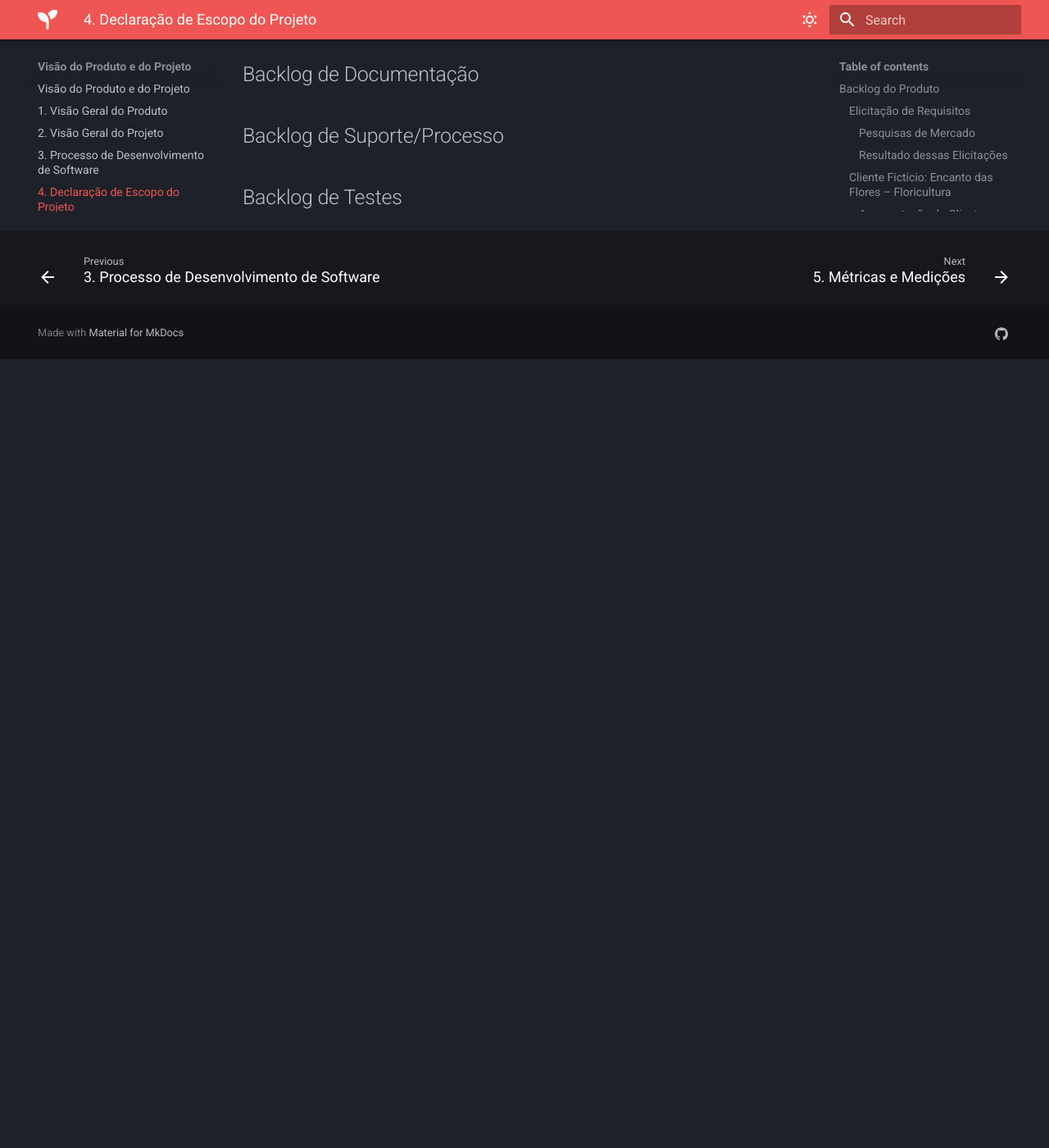
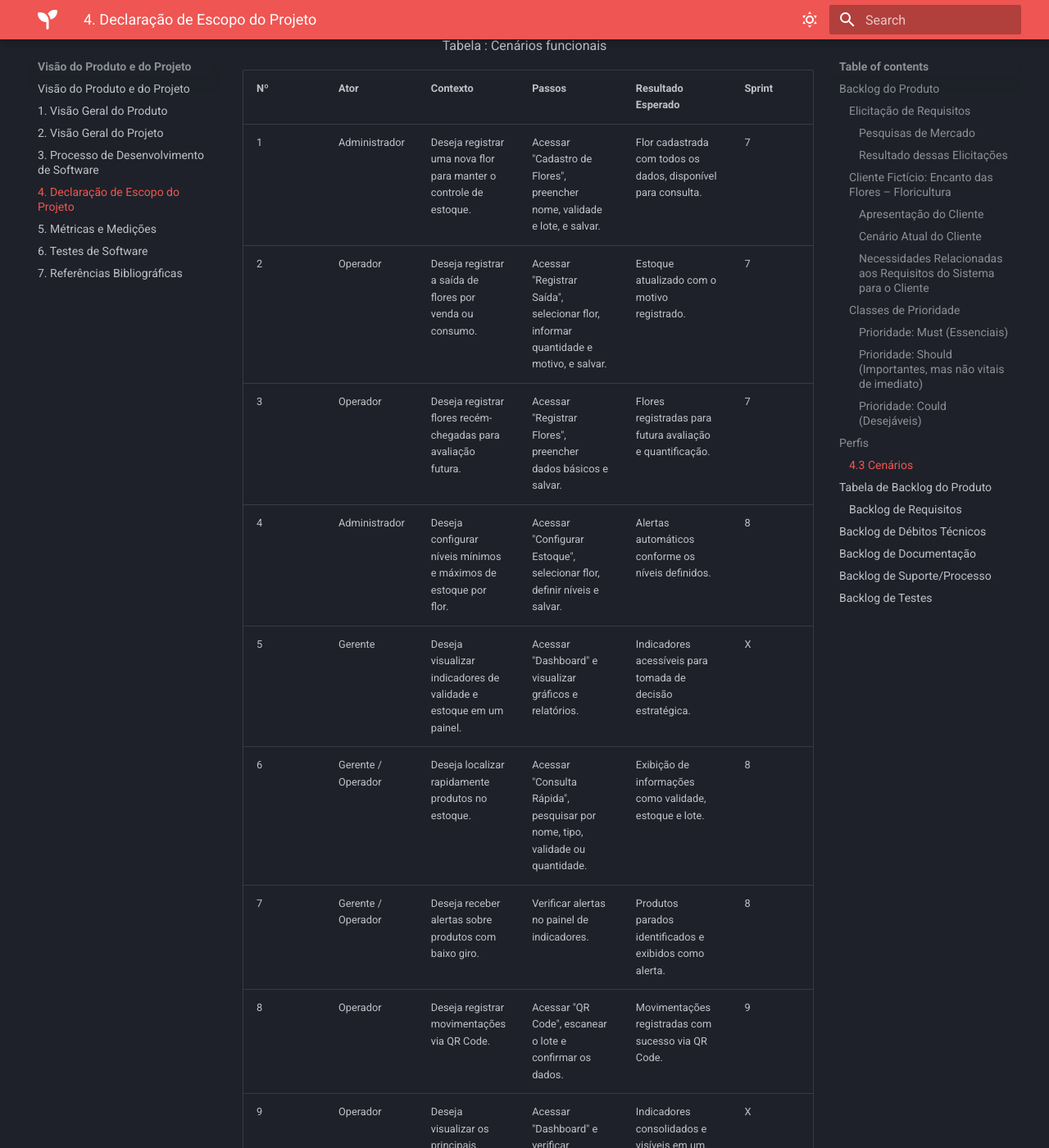
Before and after one commit to FGA0138-MDS-Ajax/2025.1-Jera, an MkDocs documentation site: the page built from docs/visao/04_escopo.md, in a window 1280 px wide and 1400 px high, scrolled down 1003 px. Shown: the whole window at 82% size. Built offline with MkDocs 1.6.1 and Material for MkDocs 9.7.7, drawn with Linux system fonts in a browser that asks for light colours; before the commit the page ends 1441 px from its top, so only the background shows below that; some of the changed text lies outside the part shown.

Commit message:
adição da tabela de cenários funcionais

```diff
--- a/docs/visao/04_escopo.md
+++ b/docs/visao/04_escopo.md
@@ -26,6 +26,32 @@
 
 ## Perfis
 
+### 4.3 Cenários
+
+A tabela de cenários funcionais organiza exemplos práticos de como os usuários interagem com o sistema, conectando requisitos a situações reais de uso. Ela orienta o desenvolvimento das funcionalidades e evita desvios do escopo. Alguns itens não possuem sprint definida, pois foram deixados para planejamentos futuros, reduzindo expectativas irreais. A tabela seguinte apresenta esses cenários, com ator, contexto, passos e resultado esperado:
+
+
+<div align="center">Tabela : Cenários funcionais</div>
+
+| Nº  | Ator                     | Contexto                                                                 | Passos                                                                                         | Resultado Esperado                                                  | Sprint |
+|------|-------------------------|--------------------------------------------------------------------------|------------------------------------------------------------------------------------------------|----------------------------------------------------------------------|--------|
+| 1    | Administrador           | Deseja registrar uma nova flor para manter o controle de estoque.       | Acessar "Cadastro de Flores", preencher nome, validade e lote, e salvar.                       | Flor cadastrada com todos os dados, disponível para consulta.       | 7      |
+| 2    | Operador                | Deseja registrar a saída de flores por venda ou consumo.                | Acessar "Registrar Saída", selecionar flor, informar quantidade e motivo, e salvar.            | Estoque atualizado com o motivo registrado.                         | 7      |
+| 3    | Operador                | Deseja registrar flores recém-chegadas para avaliação futura.           | Acessar "Registrar Flores", preencher dados básicos e salvar.                                  | Flores registradas para futura avaliação e quantificação.           | 7      |
+| 4    | Administrador           | Deseja configurar níveis mínimos e máximos de estoque por flor.         | Acessar "Configurar Estoque", selecionar flor, definir níveis e salvar.                        | Alertas automáticos conforme os níveis definidos.                   | 8      |
+| 5    | Gerente                 | Deseja visualizar indicadores de validade e estoque em um painel.       | Acessar "Dashboard" e visualizar gráficos e relatórios.                                        | Indicadores acessíveis para tomada de decisão estratégica.          | X      |
+| 6    | Gerente / Operador      | Deseja localizar rapidamente produtos no estoque.                      | Acessar "Consulta Rápida", pesquisar por nome, tipo, validade ou quantidade.                   | Exibição de informações como validade, estoque e lote.              | 8      |
+| 7    | Gerente / Operador      | Deseja receber alertas sobre produtos com baixo giro.                   | Verificar alertas no painel de indicadores.                                                    | Produtos parados identificados e exibidos como alerta.              | 8      |
+| 8    | Operador                | Deseja registrar movimentações via QR Code.                             | Acessar "QR Code", escanear o lote e confirmar os dados.                                       | Movimentações registradas com sucesso via QR Code.                  | 9      |
+| 9    | Operador                | Deseja visualizar os principais indicadores de estoque em uma só tela.  | Acessar "Dashboard" e verificar métricas como validade e movimentações.                        | Indicadores consolidados e visíveis em um único painel.             | X      |
+| 10   | Operador                | Deseja registrar manualmente o estado estético das flores.              | Acessar "Estado Estético", selecionar flor, definir estado e salvar.                           | Estado estético atualizado e alertas para condições críticas gerados.| X      |
+| 11   | Administrador           | Deseja cadastrar insumos e materiais de apoio com categorias.           | Acessar “Cadastro de Materiais”, inserir categorias e atributos, e salvar.                     | Materiais registrados no sistema com organização por categoria.     | X      |
+| 12   | Gerente                 | Deseja exportar relatórios para reuniões e análise externa.             | Acessar “Relatórios”, selecionar período e tipo de dados, e exportar.                          | Relatórios exportados em PDF/Excel.                                 | X      |
+| 13   | Administrador           | Deseja consultar o histórico de movimentações por item.                 | Acessar “Histórico de Item”, selecionar flor e visualizar movimentações registradas.           | Histórico completo exibido para análise.                            | X      |
+| 14   | Gerente                 | Deseja receber alertas visuais sobre validade e estoque.                | Verificar notificações no topo da tela durante o uso do sistema.                               | Alertas visuais exibidos automaticamente no sistema.                | X      |
+| 15   | Operador / Administrador| Deseja registrar motivos das perdas de flores.                          | Acessar “Relatório de Perdas”, preencher motivo e salvar.                                      | Registro salvo com o motivo da perda e disponível para análise.     | X      |
+
+
 ## Tabela de Backlog do Produto
 
 ### Backlog de Requisitos
```
